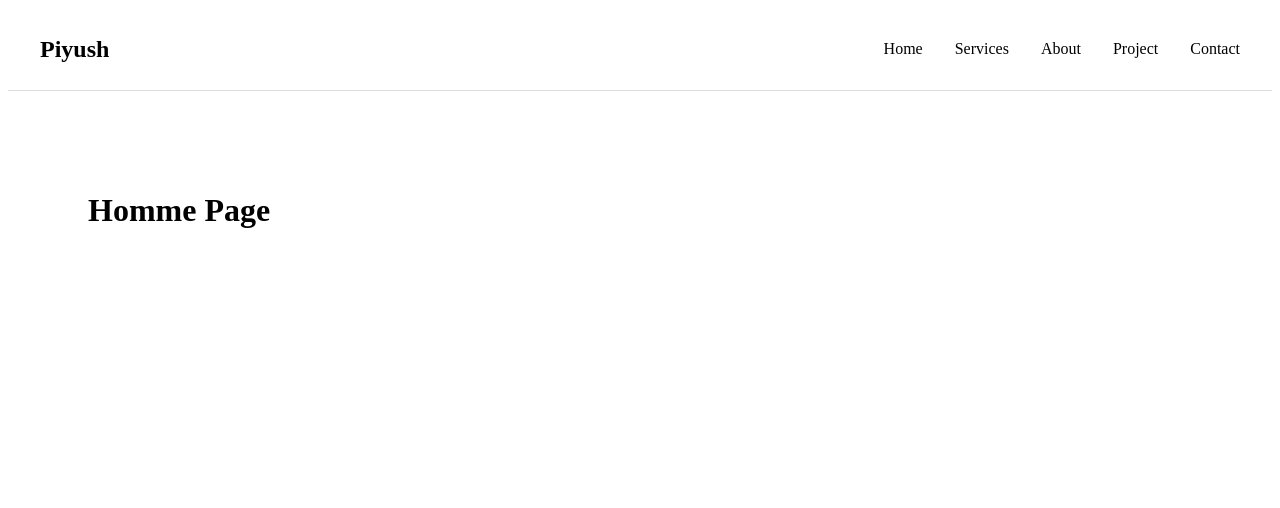
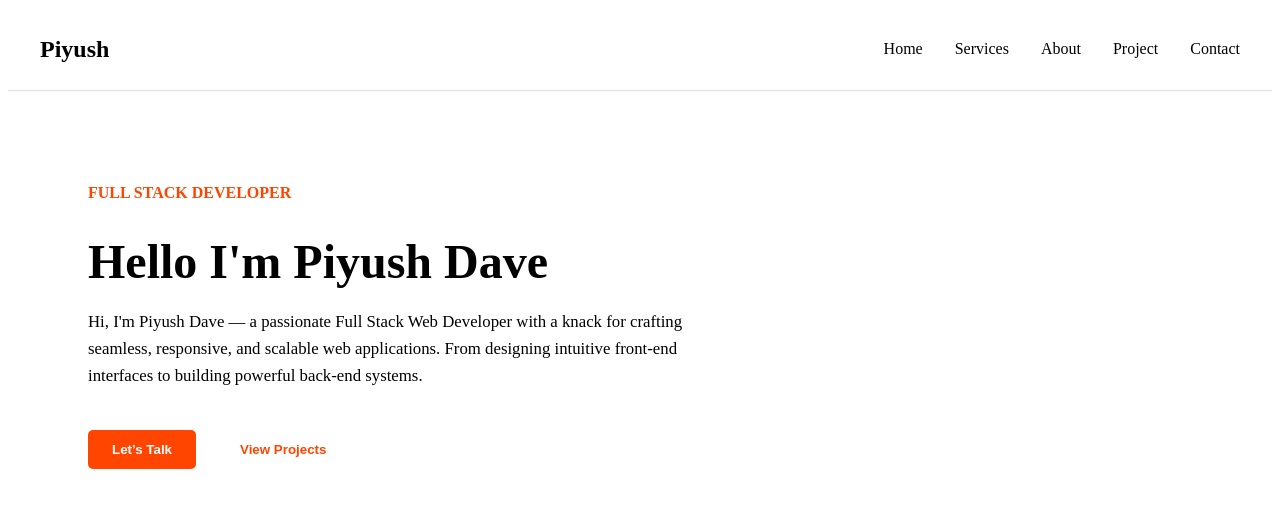
Before and after one commit to PiyushDave2507/my-portfolio, a React (Create React App) app: page / in a window 1280 px wide. Shown: the top 508 px of the page. Built offline with nearby package versions, Linux system fonts and the light colour scheme.

Commit message:
start making home page

```diff
--- a/src/pages/Home/index.tsx
+++ b/src/pages/Home/index.tsx
@@ -1,11 +1,27 @@
-import './style.css'
+import './style.css';
+// import HomeLogo from '../../assets/images/homelogo.jpg';
 
 function Home() {
   return (
-    <div className='section'>
-      <h1 className='text-3xl'>Homme Page</h1>
+    <div className="section">
+      <div className="left">
+        <h2 className="tagline">Full Stack Developer</h2>
+        <h1 className="title">Hello I'm Piyush Dave</h1>
+        <p className="description">
+          Hi, I'm Piyush Dave — a passionate Full Stack Web Developer with a knack for crafting seamless,
+          responsive, and scalable web applications. From designing intuitive front-end interfaces to building
+          powerful back-end systems.
+        </p>
+        <div className="buttons">
+          <button className="btn-primary">Let’s Talk</button>
+          <button className="btn-secondary">View Projects</button>
+        </div>
+      </div>
+      {/* <div className="right">
+        <img src={HomeLogo} alt="Home Logo" className="img" />
+      </div> */}
     </div>
-  )
+  );
 }
 
-export default Home
+export default Home;
```
